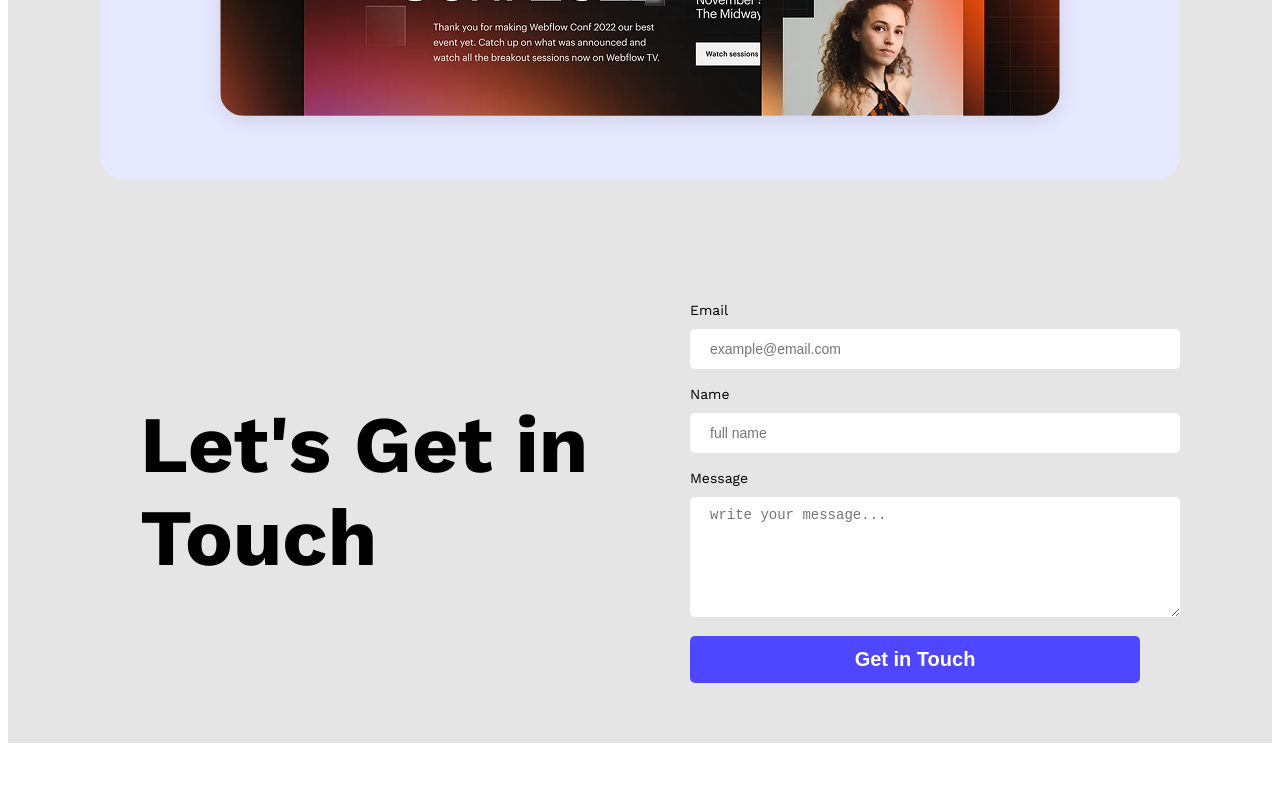
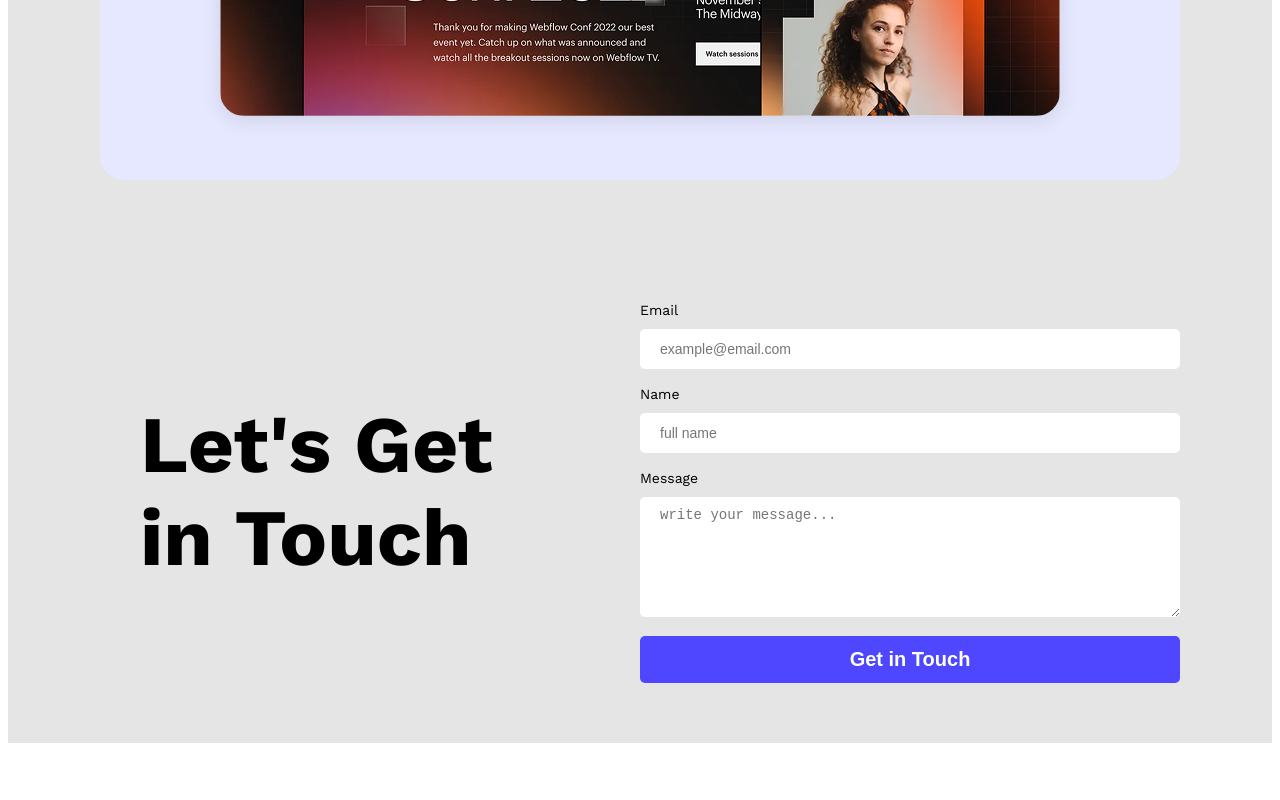
Before and after one commit to almamunrasel/Assignment-01-Batch-12, a plain HTML site: page index.html in a window 1280 px wide. Shown: the part 2559-3359 px from the top of the page. Drawn offline with nearby package versions, Linux system fonts and the light colour scheme.

Commit message:
button hover

```diff
--- a/styles/style.css
+++ b/styles/style.css
@@ -21,6 +21,8 @@
     border: none;
     padding: 12px 36px;
     border-radius: 5px;
+
+
     box-sizing: border-box;
 
 }
@@ -212,6 +214,12 @@
     height: 100px;
   }
 
+  .form button{
+    width: 540px;
+
+    display : block;
+  }
+
 
 /* footer area */
 
@@ -263,3 +271,8 @@
     box-shadow: 0px 6px 50px 0px rgba(0, 0, 0, 0.06);
 
 }
+
+.btn-primary:hover{
+    background-color: aqua;
+    cursor: pointer;
+}
```
